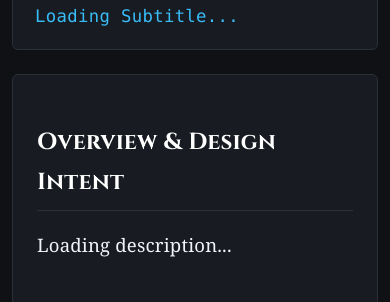
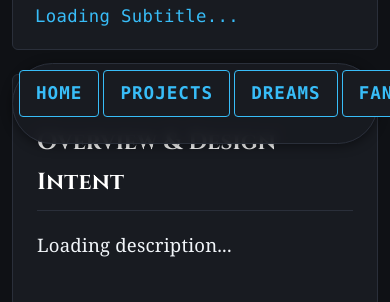
Before and after one commit to auriclux/dreamtobuild, a plain HTML site: page detail.html in a window 390 px wide. Shown: the part 690-992 px from the top of the page. Drawn offline with Linux system fonts and the light colour scheme.

Commit message:
Update style.css

```diff
--- a/style.css
+++ b/style.css
@@ -831,3 +831,46 @@ dt {
     padding-bottom: 76px;
   }
 }
+.phone-section-nav {
+  display: none;
+}
+
+@media (max-width: 560px) {
+  .phone-section-nav {
+    position: fixed;
+    left: 12px;
+    right: 12px;
+    bottom: calc(10px + env(safe-area-inset-bottom, 0px));
+    z-index: 900;
+    display: flex;
+    justify-content: space-between;
+    gap: 4px;
+    background-color: rgba(24, 27, 33, 0.92);
+    border: 1px solid var(--border-color);
+    border-radius: 999px;
+    padding: 6px;
+    backdrop-filter: blur(6px);
+    -webkit-backdrop-filter: blur(6px);
+    box-shadow: 0 2px 12px rgba(0, 0, 0, 0.45);
+  }
+
+  .phone-section-nav a {
+    flex: 1 1 auto;
+    min-height: 44px;
+    display: flex;
+    align-items: center;
+    justify-content: center;
+    font-family: var(--font-spec);
+    font-size: 0.85rem;
+    font-weight: 600;
+    color: var(--text-main);
+    text-decoration: none;
+    border-radius: 999px;
+    white-space: nowrap;
+  }
+
+  .phone-section-nav a:active {
+    background-color: var(--panel-hover);
+    color: #ffffff;
+  }
+}
```
